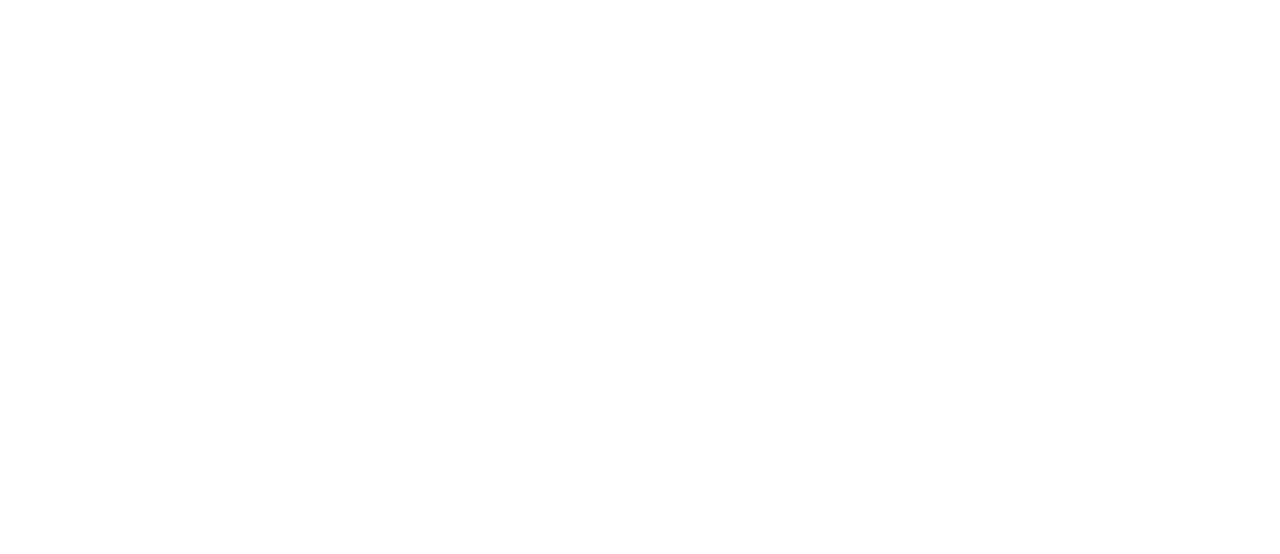
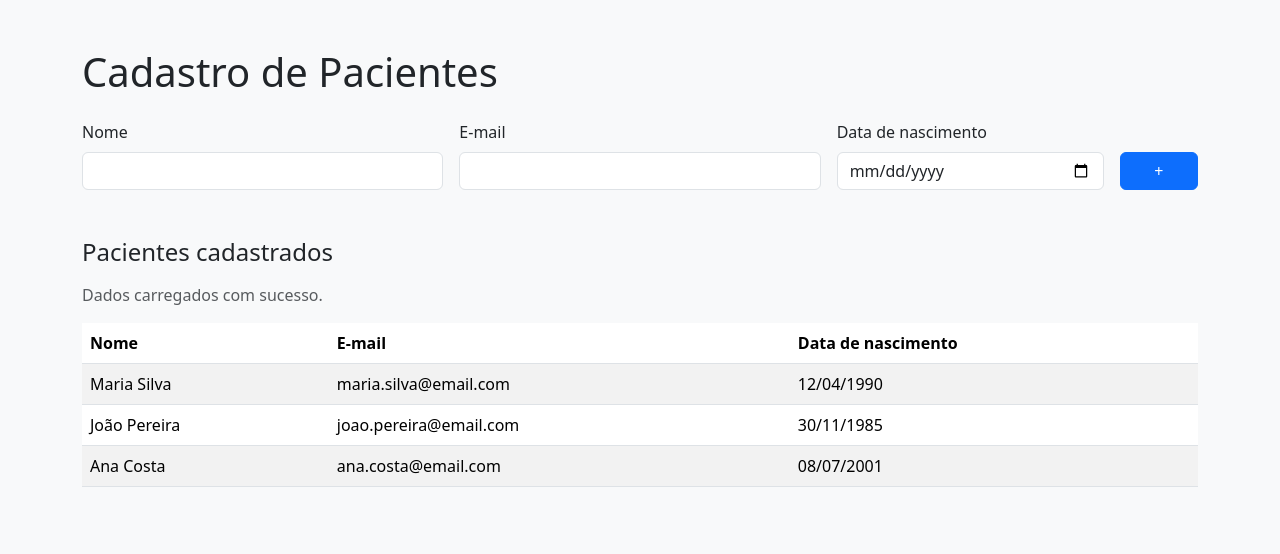
Before and after one commit to Fatec-Tech/ps1-ads4-2026-2-Monteiro, a plain HTML site: page Aula02-cadastro-pacientes/index.html in a window 1280 px wide. Drawn offline with nearby package versions, Linux system fonts and the light colour scheme.

Commit message:
atualização

```diff
--- a/Aula01-cadastro-pacientes/css/style.css
+++ b/Aula01-cadastro-pacientes/css/style.css
@@ -0,0 +1,23 @@
+/* Estilos específicos da aplicação — o Bootstrap cuida do resto */
+
+body {
+  background-color: #f8f9fa;
+}
+
+h1 {
+  color: #212529;
+}
+
+#tabela-pacientes tr {
+  animation: fadeIn 0.3s ease-in;
+}
+
+@keyframes fadeIn {
+  from {
+    opacity: 0;
+  }
+
+  to {
+    opacity: 1;
+  }
+}
--- a/Aula02-cadastro-pacientes/css/style.css
+++ b/Aula02-cadastro-pacientes/css/style.css
@@ -0,0 +1,23 @@
+/* Estilos específicos da aplicação — o Bootstrap cuida do resto */
+
+body {
+  background-color: #f8f9fa;
+}
+
+h1 {
+  color: #212529;
+}
+
+#tabela-pacientes tr {
+  animation: fadeIn 0.3s ease-in;
+}
+
+@keyframes fadeIn {
+  from {
+    opacity: 0;
+  }
+
+  to {
+    opacity: 1;
+  }
+}
--- a/Aula02-cadastro-pacientes/data/pacientes.json
+++ b/Aula02-cadastro-pacientes/data/pacientes.json
@@ -0,0 +1,17 @@
+[
+	{
+		"nome": "Maria Silva",
+		"email": "maria.silva@email.com",
+		"nascimento": "1990-04-12"
+	},
+	{
+		"nome": "João Pereira",
+		"email": "joao.pereira@email.com",
+		"nascimento": "1985-11-30"
+	},
+	{
+		"nome": "Ana Costa",
+		"email": "ana.costa@email.com",
+		"nascimento": "2001-07-08"
+	}
+]
--- a/Aula02-cadastro-pacientes/index.html
+++ b/Aula02-cadastro-pacientes/index.html
@@ -0,0 +1,59 @@
+<!doctype html>
+<html lang="pt-br">
+<head>
+  <meta charset="UTF-8">
+  <meta name="viewport" content="width=device-width, initial-scale=1.0">
+  <title>Cadastro de Pacientes</title>
+
+  <link
+    href="https://cdn.jsdelivr.net/npm/bootstrap@5.3.3/dist/css/bootstrap.min.css"
+    rel="stylesheet"
+  >
+  <link rel="stylesheet" href="css/style.css">
+</head>
+<body>
+
+  <div class="container py-5">
+    <h1 class="mb-4">Cadastro de Pacientes</h1>
+
+    <form id="form-paciente" class="row g-3 mb-5">
+      <div class="col-md-4">
+        <label for="nome" class="form-label">Nome</label>
+        <input type="text" class="form-control" id="nome" required>
+      </div>
+
+      <div class="col-md-4">
+        <label for="email" class="form-label">E-mail</label>
+        <input type="email" class="form-control" id="email" required>
+      </div>
+
+      <div class="col-md-3">
+        <label for="nascimento" class="form-label">Data de nascimento</label>
+        <input type="date" class="form-control" id="nascimento" required>
+      </div>
+
+      <div class="col-md-1 d-flex align-items-end">
+        <button type="submit" class="btn btn-primary w-100">+</button>
+      </div>
+    </form>
+
+    <h2 class="h4 mb-3">Pacientes cadastrados</h2>
+
+    <!-- Mensagem de carregamento, visível enquanto os dados não chegam -->
+    <p id="carregando" class="text-muted">Carregando pacientes...</p>
+
+    <table class="table table-striped">
+      <thead>
+        <tr>
+          <th>Nome</th>
+          <th>E-mail</th>
+          <th>Data de nascimento</th>
+        </tr>
+      </thead>
+      <tbody id="tabela-pacientes"></tbody>
+    </table>
+  </div>
+
+  <script src="js/app.js"></script>
+</body>
+</html>
--- a/Aula02-cadastro-pacientes/js/app.js
+++ b/Aula02-cadastro-pacientes/js/app.js
@@ -0,0 +1,75 @@
+const pacientes = [];
+
+const formulario = document.getElementById('form-paciente');
+const tabela = document.getElementById('tabela-pacientes');
+const mensagemCarregando = document.getElementById('carregando');
+
+function adicionarPaciente(nome, email, nascimento) {
+	pacientes.push({ nome, email, nascimento });
+}
+
+function renderizarTabela() {
+	tabela.innerHTML = '';
+
+	pacientes.forEach((paciente) => {
+		const linha = document.createElement('tr');
+		linha.innerHTML = `
+      <td>${paciente.nome}</td>
+      <td>${paciente.email}</td>
+      <td>${formatarData(paciente.nascimento)}</td>
+    `;
+		tabela.appendChild(linha);
+	});
+}
+
+function formatarData(dataISO) {
+	const [ano, mes, dia] = dataISO.split('-');
+	return `${dia}/${mes}/${ano}`;
+}
+
+// Nova função: busca os pacientes iniciais a partir do arquivo JSON
+async function carregarPacientesIniciais() {
+	try {
+		const resposta = await fetch('data/pacientes.json');
+		console.log(resposta);
+
+		// Nem toda resposta é sucesso — precisamos checar antes de usar
+		if (!resposta.ok) {
+			throw new Error(`Erro HTTP: ${resposta.status}`);
+		}
+
+		const dados = await resposta.json(); // converte a resposta em objeto JS
+
+		// Adiciona cada paciente vindo do arquivo ao nosso array local
+		dados.forEach((paciente) => {
+			adicionarPaciente(paciente.nome, paciente.email, paciente.nascimento);
+		});
+
+		renderizarTabela();
+	} catch (erro) {
+		console.error('Não foi possível carregar os pacientes:', erro);
+		mensagemCarregando.textContent =
+			'Erro ao carregar pacientes. Veja o console para mais detalhes.';
+		return; // sai da função sem esconder a mensagem de erro
+	}
+
+	mensagemCarregando.textContent =
+		'Dados carregados com sucesso.';
+	// mensagemCarregando.style.display = 'none'; // esconde "Carregando..." em caso de sucesso
+}
+
+formulario.addEventListener('submit', (event) => {
+	event.preventDefault();
+
+	const nome = document.getElementById('nome').value;
+	const email = document.getElementById('email').value;
+	const nascimento = document.getElementById('nascimento').value;
+
+	adicionarPaciente(nome, email, nascimento);
+	renderizarTabela();
+
+	formulario.reset();
+});
+
+// Assim que o script carrega, já dispara a busca dos dados iniciais
+carregarPacientesIniciais();
```
Also changed, not shown: Aula01-cadastro-pacientes/index.html (+2 -0 lines).
